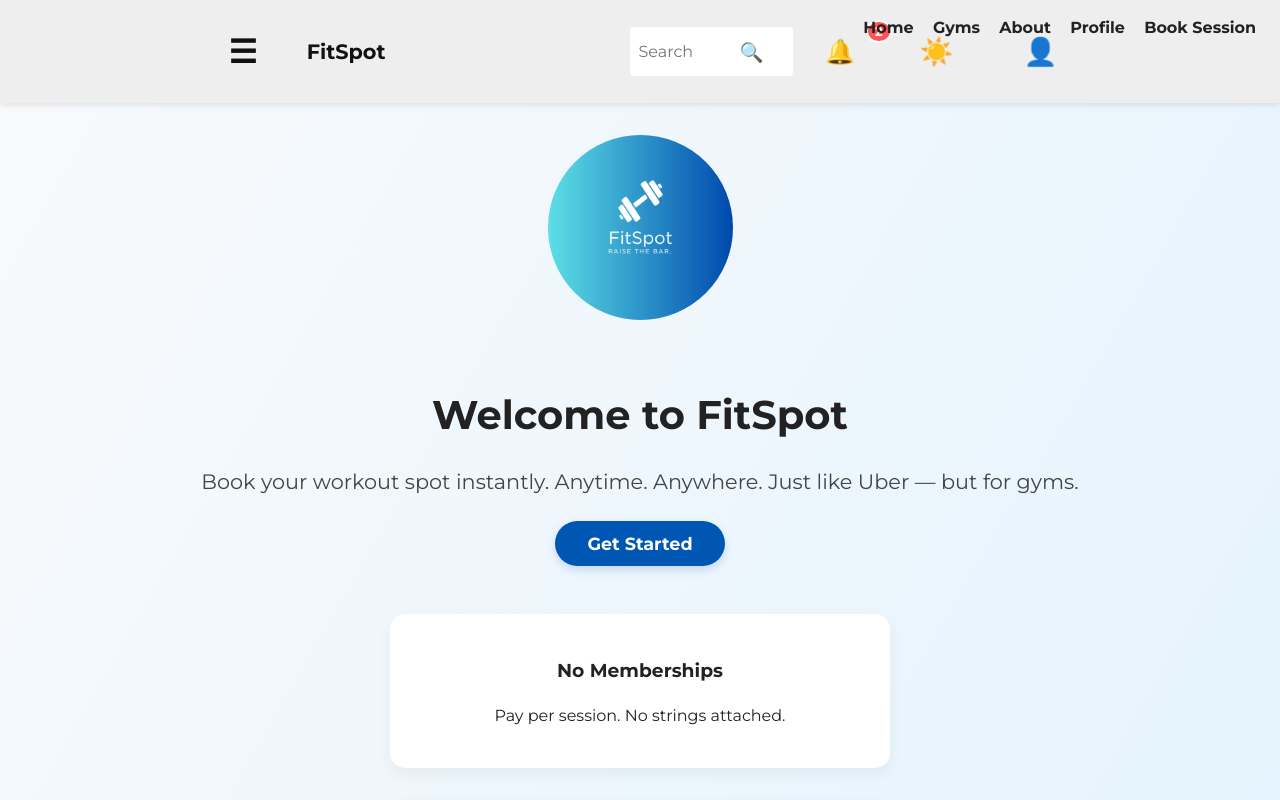
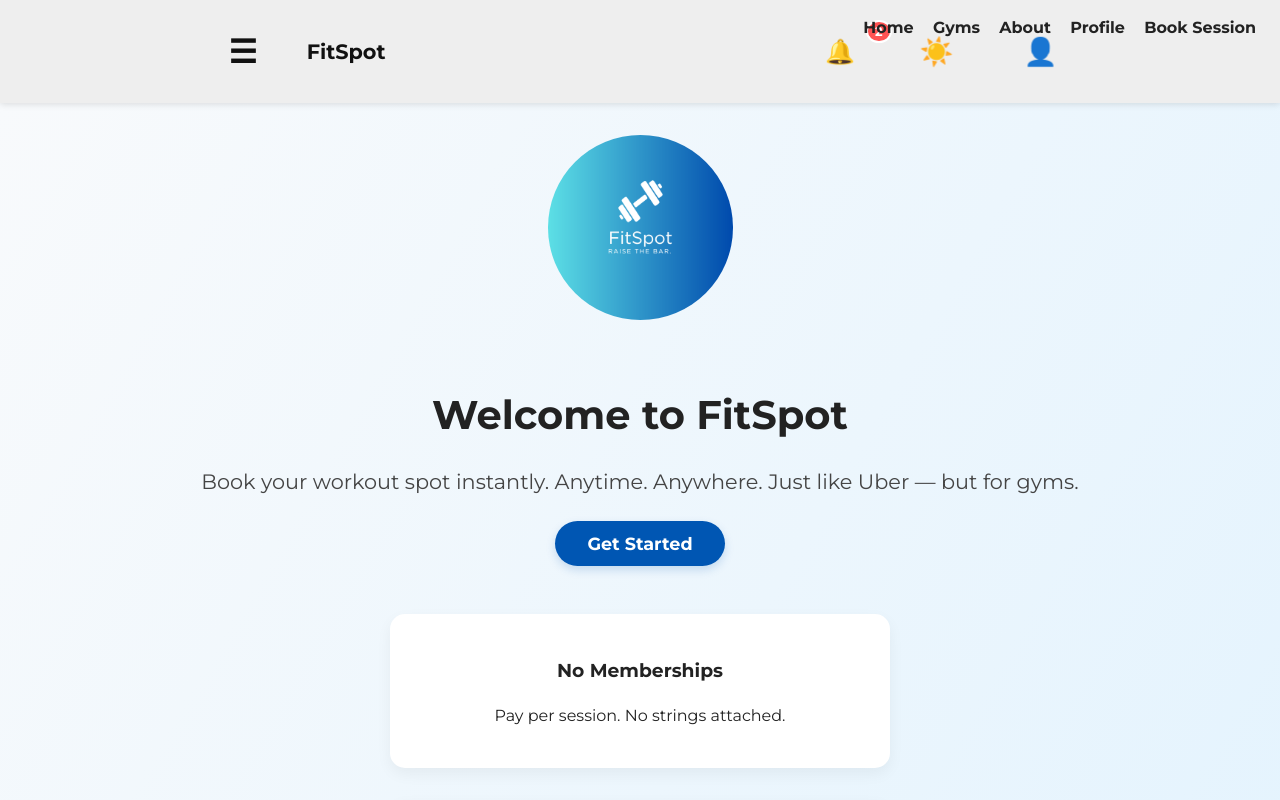
Before and after one commit to StartedtoCodewithAI/FitSpot, a React (Vite) app: page / in a window 1280 px wide. Shown: the top 800 px of the page. Built offline with nearby package versions, Linux system fonts and the light colour scheme.

Commit message:
Update Navbar.jsx

```diff
--- a/src/components/Navbar.jsx
+++ b/src/components/Navbar.jsx
@@ -7,7 +7,6 @@ export default function Navbar() {
   const [menuOpen, setMenuOpen] = useState(false);
   const [profileOpen, setProfileOpen] = useState(false);
   const [notifOpen, setNotifOpen] = useState(false);
-  const [search, setSearch] = useState("");
   const [darkMode, setDarkMode] = useState(false);
   const [notifList, setNotifList] = useState(notifications);
   const [user, setUser] = useState(null);
@@ -75,12 +74,6 @@ export default function Navbar() {
     setProfileOpen(false);
     setNotifOpen(false);
   }, [location.pathname]);
-
-  const handleSearch = (e) => {
-    e.preventDefault();
-    alert(`Searching for: ${search}`);
-    setSearch("");
-  };
 
   const handleLogin = async () => {
     const email = prompt("Enter your email:");
@@ -165,47 +158,6 @@ export default function Navbar() {
             gap: "0.2rem"
           }}
         >
-          {/* Search Bar */}
-          <form
-            onSubmit={handleSearch}
-            style={{
-              display: "flex",
-              alignItems: "center",
-              background: darkMode ? "#333" : "#fff",
-              borderRadius: "4px",
-              padding: "0.2rem 0.4rem",
-            }}
-          >
-            <input
-              type="text"
-              value={search}
-              onChange={(e) => setSearch(e.target.value)}
-              placeholder="Search"
-              aria-label="Search"
-              style={{
-                border: "none",
-                outline: "none",
-                background: "transparent",
-                color: darkMode ? "#FFD700" : "#111",
-                fontSize: "1rem",
-                minWidth: "60px"
-              }}
-            />
-            <button
-              type="submit"
-              style={{
-                background: "none",
-                border: "none",
-                cursor: "pointer",
-                fontSize: "1.2rem",
-                color: darkMode ? "#FFD700" : "#333"
-              }}
-              aria-label="Submit search"
-            >
-              🔍
-            </button>
-          </form>
-
           {/* Notifications */}
           <div style={{ position: "relative" }} ref={notifRef}>
             <button
```
